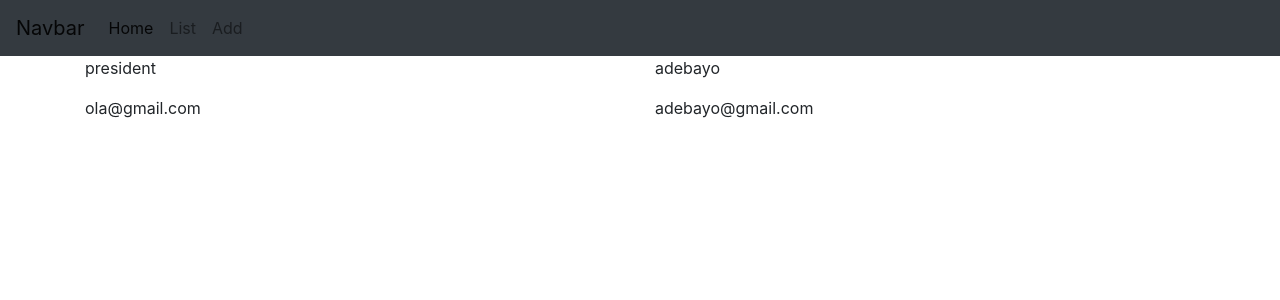
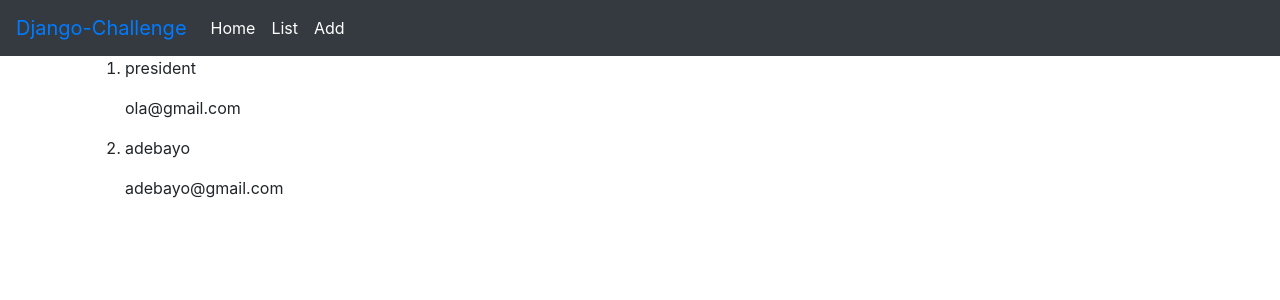
Before and after one commit to olamijinadebayo/Django-challenge-, a Django app: template project/main/templates/list.html in a window 1280 px wide. Shown: the top 300 px of the page. Run offline with Django 3.2, Linux system fonts and the light colour scheme; the template is opened without the code that fills it: values that come from a table or form of the project are taken from there, others are empty; data comes from the database, SQL or seed files in the repository; some libraries are stand-ins or nearby versions.

Commit message:
This will add some css styles to the page

```diff
--- /dev/null
+++ b/project/main/static/css/base.css
@@ -0,0 +1,6 @@
+body{
+
+}
+.nav-link{
+  color: white;
+}
--- a/project/main/templates/index.html
+++ b/project/main/templates/index.html
@@ -6,10 +6,10 @@
     <div class="col-md-12">
         <h1>Welcome</h1>
            <p>
-              <a href="{% url 'list' %}" class="btn btn-success btn-lg">
+              <a href="{% url 'list' %}" class="btn btn-info btn-lg">
                 List users
               </a>
-              <a href="{% url 'add' %}" class="btn btn-success btn-lg">
+              <a href="{% url 'add' %}" class="btn btn-info btn-lg">
                 Add user
               </a>
            </p>
--- a/project/main/templates/list.html
+++ b/project/main/templates/list.html
@@ -1,15 +1,16 @@
-{%extends 'base.html'%}
-{% load bootstrap4 %}
-{% block content %}
-    <div class="container">
-
-      <div class="row">
-        {% for user in users %}
-            <div class="col-md-6 wells">
-            <p> {{ user.name }}</p>
-              {{ user.email}}
-            </div>
-        {% endfor %}
+{%extends 'base.html'%} {% load bootstrap4 %} {% block content %}
+<div class="container">
+  <div class="row">
+      <ol>
+        {% for person in persons %}
+        <div class="col-md-12">
+        <li class="">
+          <p> {{ person.name }}</p>
+          <p> {{ person.email }}</p>
+        </li>
       </div>
-    </div>
+      {% endfor %}
+      </ol>
+  </div>
+</div>
 {% endblock%}
--- a/project/main/templates/navbar.html
+++ b/project/main/templates/navbar.html
@@ -1,6 +1,6 @@
 
-<nav class="navbar navbar-expand-lg navbar-light bg-dark">
-  <a class="navbar-brand" href="#">Navbar</a>
+<nav class="navbar navbar-expand-lg  bg-dark">
+  <a class="navbar-brand" href="#">Django-Challenge</a>
   <button class="navbar-toggler" type="button" data-toggle="collapse" data-target="#navbarSupportedContent" aria-controls="navbarSupportedContent" aria-expanded="false" aria-label="Toggle navigation">
     <span class="navbar-toggler-icon"></span>
   </button>
--- a/project/main/views.py
+++ b/project/main/views.py
@@ -8,9 +8,9 @@ def index(request):
     return render (request,'index.html')
 
 def list(request):
-    users = Person.objects.all()
-    print(users)
-    return render(request,'list.html',{'persons':'persons'})
+    persons = Person.objects.all()
+
+    return render(request,'list.html',{'persons':persons})
 
 def add(request):
     if request.method == 'POST':
```
Also changed, not shown: project/main/static/base.css (deleted).
